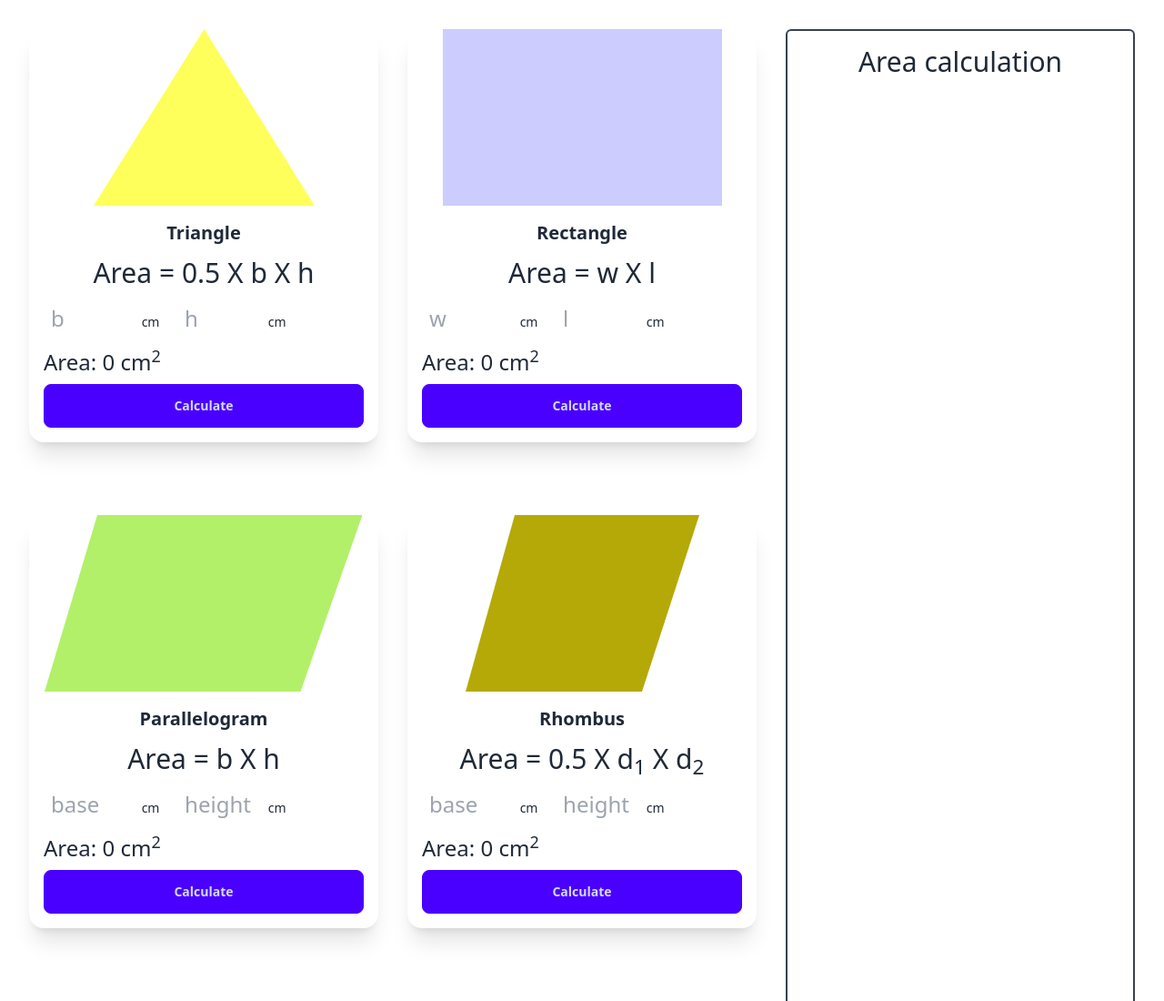
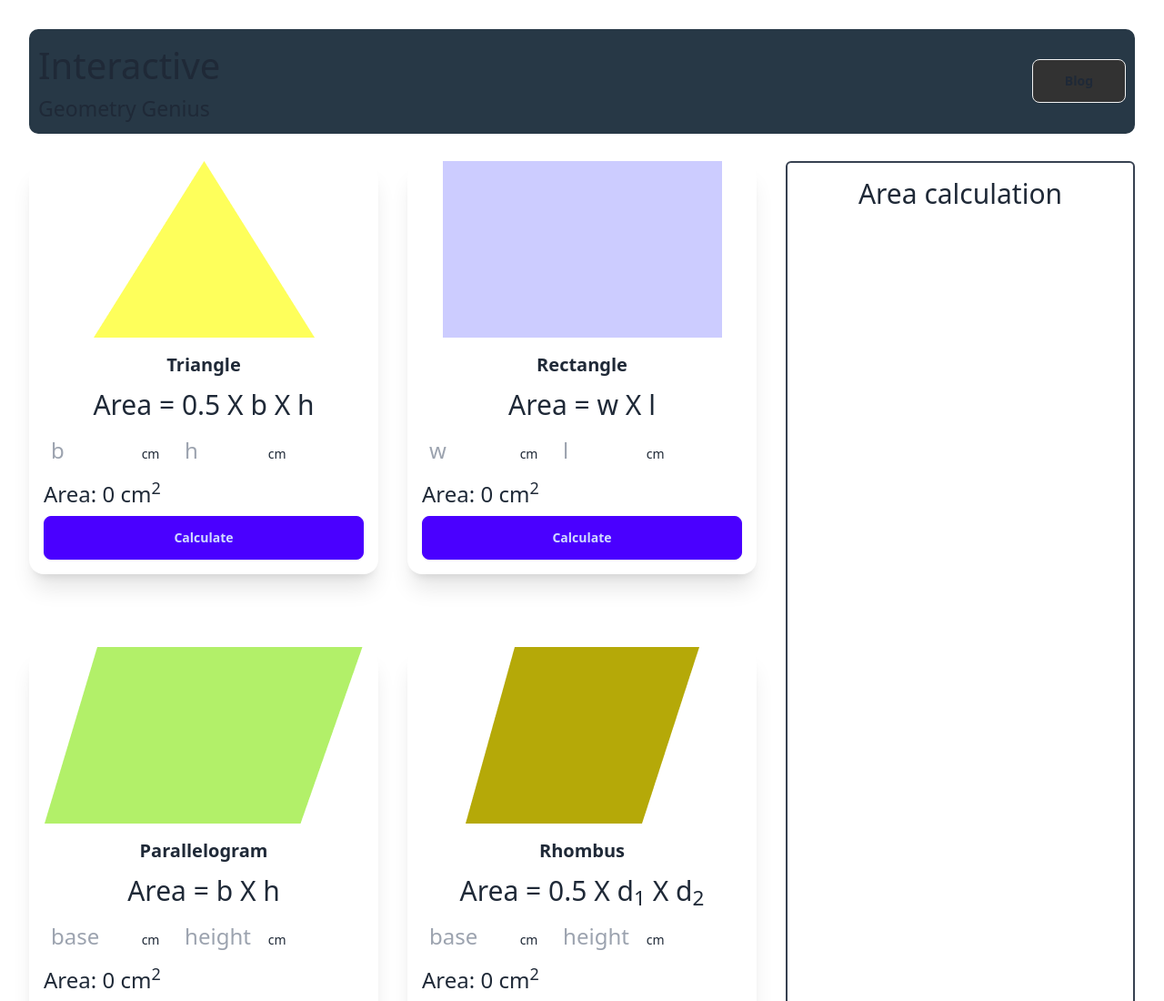
Before and after one commit to contactjual/js-prac12-triangle-calculate-mod26, a plain HTML site: page index.html in a window 1280 px wide. Shown: the top 1100 px of the page at 91% size. Drawn offline with nearby package versions, Linux system fonts and the light colour scheme.

Commit message:
fifht commit

```diff
--- a/index.html
+++ b/index.html
@@ -9,9 +9,37 @@
     <script src="https://cdn.tailwindcss.com"></script>
 </head>
 
+<style>
+    header{
+        background-color: rgb(39, 56, 70);
+        margin: 0px 0 30px 0;
+        display: flex;
+        justify-content: space-between;
+        align-items: center;
+        padding: 10px;
+        border-radius: 10px;
+    }
+    header .text h1 {
+        font-size: 40px;
+    }
+    header .text h2 {
+        font-size: 23px;
+    }
+    header .btn {
+        padding: 0 35px;
+        background-color: rgb(50, 50, 50);
+    }
+</style>
+
 <body class="m-8">
     <header>
-
+        <div class="text">
+            <h1>Interactive</h1>
+            <h2>Geometry Genius</h2>
+        </div>
+        <div class="btn">
+            <button type="button">Blog</button>
+        </div>
     </header>
     <main>
         <!-- main contant container -->
@@ -29,11 +57,13 @@
                         <div>
                             <input id="triangle-base" class="w-24 text-2xl p-2 rounded-sm" type="text" placeholder="b">
                             <span class="mr-4 ml-2">cm</span>
-                            <input id="triangle-height" class="w-24 text-2xl p-2 rounded-sm" type="text" placeholder="h">
+                            <input id="triangle-height" class="w-24 text-2xl p-2 rounded-sm" type="text"
+                                placeholder="h">
                             <span>cm</span>
                         </div>
                         <div>
-                            <p id="triangle-result" class="text-2xl">Area: <span id="triangle-area">0</span> <span>cm</span><sup>2</sup></p>
+                            <p id="triangle-result" class="text-2xl">Area: <span id="triangle-area">0</span>
+                                <span>cm</span><sup>2</sup></p>
                         </div>
                         <div class="card-actions">
                             <button onclick="calculateTriangleArea()" class="btn btn-primary w-full">Calculate</button>
@@ -43,7 +73,7 @@
                 <!-- Rectangle card  -->
                 <div class="card card-compact bg-base-100 w-96 shadow-xl">
                     <figure>
-                        <img src="/geometry-genius-resources-main/images/rectangle.png"/>
+                        <img src="/geometry-genius-resources-main/images/rectangle.png" />
                     </figure>
                     <div class="card-body">
                         <h2 class="card-title m-auto">Rectangle</h2>
@@ -51,11 +81,13 @@
                         <div>
                             <input id="Rectangle-base" class="w-24 text-2xl p-2 rounded-sm" type="text" placeholder="w">
                             <span class="mr-4 ml-2">cm</span>
-                            <input id="Rectangle-height" class="w-24 text-2xl p-2 rounded-sm" type="text" placeholder="l">
+                            <input id="Rectangle-height" class="w-24 text-2xl p-2 rounded-sm" type="text"
+                                placeholder="l">
                             <span>cm</span>
                         </div>
                         <div>
-                            <p id="rectangle-result" class="text-2xl">Area: <span id="Rectangle-area">0</span> <span>cm</span><sup>2</sup></p>
+                            <p id="rectangle-result" class="text-2xl">Area: <span id="Rectangle-area">0</span>
+                                <span>cm</span><sup>2</sup></p>
                         </div>
                         <div class="card-actions">
                             <button onclick="calculateRectangleArea()" class="btn btn-primary w-full">Calculate</button>
@@ -65,29 +97,33 @@
                 <!-- Parallelogram card  -->
                 <div class="card card-compact bg-base-100 w-96 shadow-xl">
                     <figure>
-                        <img src="/geometry-genius-resources-main/images/parallelogram.png"/>
+                        <img src="/geometry-genius-resources-main/images/parallelogram.png" />
                     </figure>
                     <div class="card-body">
                         <h2 class="card-title m-auto">Parallelogram</h2>
                         <p class="text-center text-3xl">Area = b X h</p>
                         <div>
-                            <input id="parallelogram-y" class="w-24 text-2xl p-2 rounded-sm" type="text" placeholder="base">
+                            <input id="parallelogram-y" class="w-24 text-2xl p-2 rounded-sm" type="text"
+                                placeholder="base">
                             <span class="mr-4 ml-2">cm</span>
-                            <input id="parallelogram-x" class="w-24 text-2xl p-2 rounded-sm" type="text" placeholder="height">
+                            <input id="parallelogram-x" class="w-24 text-2xl p-2 rounded-sm" type="text"
+                                placeholder="height">
                             <span>cm</span>
                         </div>
                         <div>
-                            <p id="paralle-result" class="text-2xl">Area: <span id="parallelogram-area">0</span> <span>cm</span><sup>2</sup></p>
+                            <p id="paralle-result" class="text-2xl">Area: <span id="parallelogram-area">0</span>
+                                <span>cm</span><sup>2</sup></p>
                         </div>
                         <div class="card-actions">
-                            <button onclick="calculateParallelogramArea()" class="btn btn-primary w-full">Calculate</button>
+                            <button onclick="calculateParallelogramArea()"
+                                class="btn btn-primary w-full">Calculate</button>
                         </div>
                     </div>
                 </div>
                 <!-- Rhombus card  -->
                 <div class="card card-compact bg-base-100 w-96 shadow-xl">
                     <figure>
-                        <img src="/geometry-genius-resources-main/images/rhombus.png"/>
+                        <img src="/geometry-genius-resources-main/images/rhombus.png" />
                     </figure>
                     <div class="card-body">
                         <h2 class="card-title m-auto">Rhombus</h2>
@@ -99,7 +135,8 @@
                             <span>cm</span>
                         </div>
                         <div>
-                            <p id="rhombus-result" class="text-2xl">Area: <span id="rhombus-area">0</span> <span>cm</span><sup>2</sup></p>
+                            <p id="rhombus-result" class="text-2xl">Area: <span id="rhombus-area">0</span>
+                                <span>cm</span><sup>2</sup></p>
                         </div>
                         <div class="card-actions">
                             <button onclick="calculateRhombusArea()" class="btn btn-primary w-full">Calculate</button>
@@ -109,7 +146,7 @@
                 <!-- Pentagon card  -->
                 <div class="card card-compact bg-base-100 w-96 shadow-xl">
                     <figure>
-                        <img src="/geometry-genius-resources-main/images/pentagon.png"/>
+                        <img src="/geometry-genius-resources-main/images/pentagon.png" />
                     </figure>
                     <div class="card-body">
                         <h2 class="card-title m-auto">Pentagon</h2>
@@ -121,7 +158,8 @@
                             <span>cm</span>
                         </div>
                         <div>
-                            <p id="pentagon-result" class="text-2xl">Area: <span id="pentagon-area">0</span> <span>cm</span><sup>2</sup></p>
+                            <p id="pentagon-result" class="text-2xl">Area: <span id="pentagon-area">0</span>
+                                <span>cm</span><sup>2</sup></p>
                         </div>
                         <div class="card-actions">
                             <button onclick="calculatePentagonArea()" class="btn btn-primary w-full">Calculate</button>
@@ -131,7 +169,7 @@
                 <!-- Ellipse card  -->
                 <div class="card card-compact bg-base-100 w-96 shadow-xl">
                     <figure>
-                        <img src="/geometry-genius-resources-main/images/ellipse.png"/>
+                        <img src="/geometry-genius-resources-main/images/ellipse.png" />
                     </figure>
                     <div class="card-body">
                         <h2 class="card-title m-auto">Ellipse</h2>
@@ -143,7 +181,8 @@
                             <span>cm</span>
                         </div>
                         <div>
-                            <p id="ellipse-result" class="text-2xl">Area: <span id="ellipse-area">0</span> <span>cm</span><sup>2</sup></p>
+                            <p id="ellipse-result" class="text-2xl">Area: <span id="ellipse-area">0</span>
+                                <span>cm</span><sup>2</sup></p>
                         </div>
                         <div class="card-actions">
                             <button onclick="calculateEllipseArea()" class="btn btn-primary w-full">Calculate</button>
```
